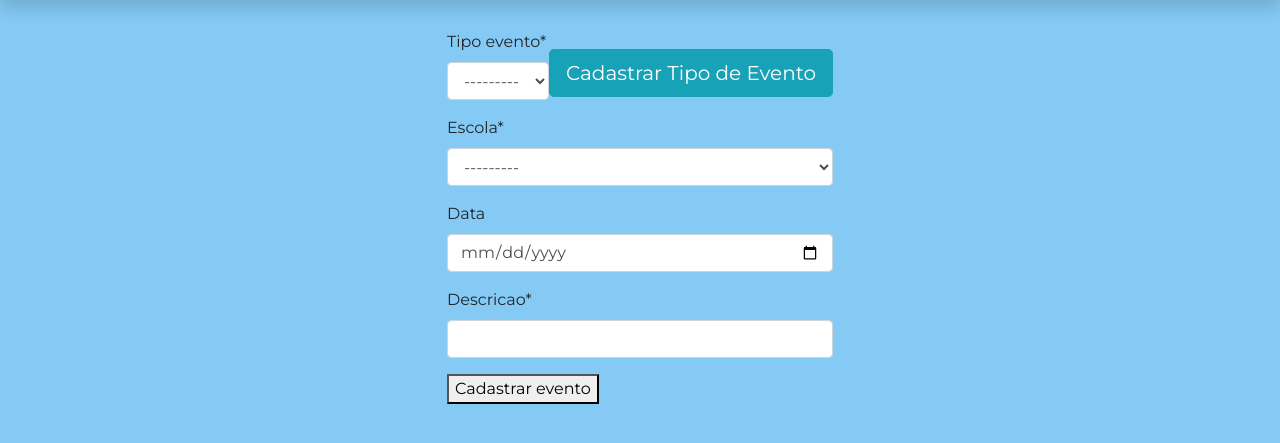
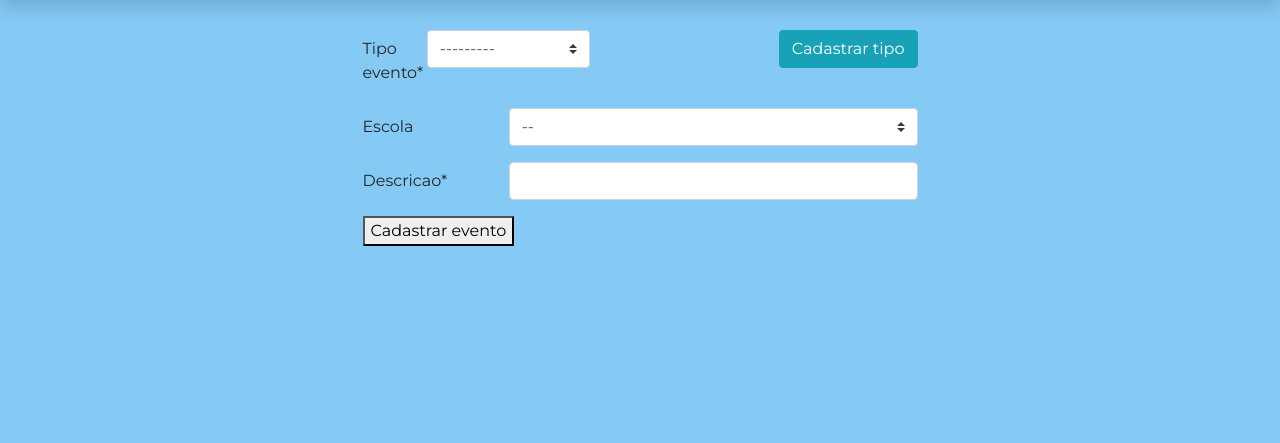
Before and after one commit to caro-marks/educatio, a Django app: page /evento/novo/ in a window 1280 px wide. Shown: the part 90-533 px from the top of the page. Run offline with Django 4.2, Linux system fonts and the light colour scheme; the visitor is signed in with stand-in values (Sample User, id 1); data that the repository does not hold is empty; some libraries are stand-ins or nearby versions.

Commit message:
finalizado finalmente amem

```diff
--- a/escolas/forms.py
+++ b/escolas/forms.py
@@ -69,6 +69,7 @@ class CriaEscolaForm(forms.ModelForm):
             )
         )
 
+
 class EditaEscolaForm(forms.ModelForm):
 
     class Meta:
@@ -111,7 +112,13 @@ class EditaEscolaForm(forms.ModelForm):
             )
         )
 
+
 class CriaAlunoForm(forms.ModelForm):
+    escola = forms.ModelChoiceField(
+        queryset=Escola.objects.filter(ativo=True),
+        empty_label="--",
+        required=False
+    )
     class Meta:
         model = Aluno
         exclude = ['operador', 'familia']
@@ -161,6 +168,7 @@ class CriaAlunoForm(forms.ModelForm):
                 css_class="justify-content-md-end pr-1"
             )
         )
+
 
 class EditaAlunoForm(forms.ModelForm):
     class Meta:
@@ -213,8 +221,10 @@ class EditaAlunoForm(forms.ModelForm):
             )
         )
 
+
 class ListAlunosFilter(forms.Form):
     escola = forms.ChoiceField(choices=[('', '--')] + [(escola.id, escola.nome) for escola in Escola.objects.filter(ativo=True)], required=False)
+
 
 class CriaParenteForm(forms.ModelForm):
     class Meta:
@@ -243,14 +253,26 @@ class ListEventosFilter(forms.Form):
 
 
 class CriaEventoForm(forms.ModelForm):
+    escola = forms.ModelChoiceField(
+        queryset=Escola.objects.filter(ativo=True),
+        empty_label="--",
+        required=False
+    )
+    # escola = forms.ChoiceField(choices=[('', '--')] + [(escola.id, escola.nome) for escola in Escola.objects.filter(ativo=True)], required=False)
     class Meta:
         model = Evento
         fields = '__all__'
-        widgets = {
-            'data': DateInput(attrs={'type': 'date'}),
-        }
 
-class CriaTipoEvento(forms.ModelForm):
+
+    def __init__(self, *args, **kwargs):
+        super().__init__(*args, **kwargs)
+        self.helper = FormHelper()
+        self.helper.form_class = 'form-horizontal'  # Aplica o estilo horizontal
+        self.helper.label_class = 'col-3'  # Classe da label
+        self.helper.field_class = 'col-9'  # Classe do campo
+
+
+class CriaTipoEventoForm(forms.ModelForm):
     class Meta:
         model = TipoEvento
         fields = '__all__'
@@ -279,6 +301,7 @@ class ListNotasEventoFilter(forms.Form):
             ),
         )
 
+
 class AvaliarEventoForm(forms.Form):
     nota = forms.DecimalField(label='Nota', max_digits=5, decimal_places=2)
 
--- a/escolas/views.py
+++ b/escolas/views.py
@@ -1,14 +1,33 @@
 import datetime, csv
 from typing import Any, Dict
 from django.db.models.query import QuerySet
+from django.forms.models import BaseModelForm
 from django.views.generic import ListView, DetailView, TemplateView, View, CreateView, UpdateView
 from .models import CustomUser, Escola, Aluno, Evento, TipoEvento, NotaEvento, Parente
-from .forms import UsuarioForm, CriaEscolaForm, ListAlunosFilter, CriaAlunoForm, CriaParenteForm, ListEventosFilter, CriaEventoForm, CriaTipoEvento, ListNotasEventoFilter, AvaliarEventoForm, EditaEscolaForm, EditaAlunoForm
 from django.contrib.auth.models import Group
 from django.contrib.auth.mixins import LoginRequiredMixin
 from django.urls import reverse, reverse_lazy
 from django.shortcuts import redirect, get_object_or_404
 from django.http import HttpRequest, HttpResponse
+from .forms import (
+    UsuarioForm,
+
+    CriaEscolaForm,
+    EditaEscolaForm,
+
+    ListAlunosFilter,
+    CriaAlunoForm,
+    EditaAlunoForm,
+    CriaParenteForm,
+
+    # ListEventosFilter,
+
+    CriaEventoForm,
+    CriaTipoEventoForm,
+
+    ListNotasEventoFilter,
+    AvaliarEventoForm,
+)
 
 ### HOMEPAGE
 
@@ -239,28 +258,28 @@ class ListaEventosView(LoginRequiredMixin, ListView):
     model = Evento
     template_name = 'eventos/lista_eventos.html'
     context_object_name = 'eventos'
-    form_class = ListEventosFilter
+    # form_class = ListEventosFilter
 
     def get_context_data(self, **kwargs: Any) -> Dict[str, Any]:
         context = super().get_context_data(**kwargs)
-        context['form'] = self.form_class(self.request.GET)
+        # context['form'] = self.form_class(self.request.GET)
 
-        if escola_id := self.request.GET.get('escola'):
-            context['eventos'] = self.model.objects.filter(escola__id=escola_id).order_by('-data', 'descricao', 'tipo_evento', 'escola')
+        # if escola_id := self.request.GET.get('escola'):
+        #     context['eventos'] = self.model.objects.filter(escola__id=escola_id).order_by('descricao', 'tipo_evento', 'escola')
 
         return context
 
     def get_queryset(self):
         queryset = super().get_queryset()
-        form = self.form_class(self.request.GET)
-        if form.is_valid():
+        # form = self.form_class(self.request.GET)
+        # if form.is_valid():
 
-            if data_inicio := form.cleaned_data.get('data_inicio'):
-                queryset = queryset.filter(data__gte=data_inicio)
-            if data_fim := form.cleaned_data.get('data_fim'):
-                queryset = queryset.filter(data__lte=data_fim)
+        #     if data_inicio := form.cleaned_data.get('data_inicio'):
+        #         queryset = queryset.filter(data__gte=data_inicio)
+        #     if data_fim := form.cleaned_data.get('data_fim'):
+        #         queryset = queryset.filter(data__lte=data_fim)
 
-        return queryset.order_by('-data', 'descricao', 'tipo_evento','escola')
+        return queryset.order_by('descricao', 'tipo_evento','escola')
 
 class CriaEventoView(LoginRequiredMixin, CreateView):
     model = Evento
@@ -282,29 +301,27 @@ class CriaEventoView(LoginRequiredMixin, CreateView):
 
     def get_context_data(self, **kwargs: Any) -> Dict[str, Any]:
         context =  super().get_context_data(**kwargs)
-        context['form_tipo_evento'] = CriaTipoEvento(self.request.POST)
+        context['form_tipo_evento'] = CriaTipoEventoForm()
 
         return context
+
+    def form_valid(self, form: BaseModelForm) -> HttpResponse:
+        form = super().form_valid(form)
+        print(f'form: {form}')
+        return form
 
 class CriaTipoEventoView(LoginRequiredMixin, CreateView):
     model = TipoEvento
     template_name = 'eventos/cria_tipo_evento.html'
-    form_class = CriaTipoEvento
+    form_class = CriaTipoEventoForm
     success_url = '/evento/novo/'
-
-    def get_success_url(self):
-        evento_id = self.object.pk
-        escola = self.model.objects.get(pk=evento_id).escola
-        url = reverse('escolas:eventos')
-        success_url = f'{url}?escola={escola.id}'
-        return success_url
 
 
 ### NotaEvento
 
-def get_notas(notas_evento):
+def get_notas_data(notas_evento):
     medias = []
-    alunos = [nota_evento.aluno for nota_evento in notas_evento]
+    alunos = [notas_evento.aluno for notas_evento in notas_evento]
     for aluno in list(set(alunos)):
         notas_eventos = notas_evento.filter(aluno=aluno)
         total_pesos = 0
@@ -325,12 +342,26 @@ def get_notas(notas_evento):
 
         medias.append(
             {
-                'id': aluno.id,
+                'aluno_id': aluno.id,
                 'aluno': aluno.nome,
-                'resultado': round(media_ponderada, 2)
+                'resultado': round(media_ponderada, 2),
+                'escola': aluno.escola.nome,
+                'detalhes': [
+                    {
+                        'nota_id': nota_eventos.id,
+                        'nota': nota_eventos.nota
+
+                    } for nota_eventos in notas_eventos
+                ]
             }
         )
-    return medias
+
+    return sorted(
+        medias,
+        key=lambda media: (-media['resultado'], media['aluno']),
+        # reverse=(True, False)
+    )
+
 
 def get_notas_evento(escola_id, evento_id, data_inicio, data_fim):
     nota_field = 'Media' if evento_id else 'Avaliação'
@@ -345,11 +376,13 @@ def get_notas_evento(escola_id, evento_id, data_inicio, data_fim):
         notas_evento = NotaEvento.objects.all()
 
     if data_inicio:
-        notas_evento = notas_evento.filter(evento__data__gte=data_inicio)
+        notas_evento = notas_evento.filter(data_entrega__gte=data_inicio)
+        # notas_evento = notas_evento.filter(evento__data__gte=data_inicio)
     if data_fim:
-        notas_evento = notas_evento.filter(evento__data__lte=data_fim)
+        notas_evento = notas_evento.filter(data_entrega__lte=data_fim)
+        # notas_evento = notas_evento.filter(evento__data__lte=data_fim)
 
-    notas = get_notas(notas_evento)
+    notas = get_notas_data(notas_evento)
 
     return notas, nota_field
 
@@ -381,7 +414,7 @@ class ExportarDadosNotas(LoginRequiredMixin, View):
         writer.writerow(['Aluno', nota_field])
 
         for nota in notas_evento:
-            writer.writerow([nota['aluno'], nota['resultado']])
+            writer.writerow([nota['aluno'], nota['resultado'], nota['escola'], nota['detalhes']])
 
         return response
 
@@ -406,10 +439,10 @@ class ListaNotasEventoView(LoginRequiredMixin, TemplateView):
         context['nota_field'] = nota_field
         return context
 
-class ListaNotasAlunoView(LoginRequiredMixin, ListView):
+class ListaNotasAlunoView(LoginRequiredMixin, TemplateView):
     model = NotaEvento
     template_name = 'notas/lista_notas_aluno.html'
-    context_object_name = 'notas_evento'
+    # context_object_name = 'notas_evento'
 
     def get_context_data(self, **kwargs):
         context = super().get_context_data(**kwargs)
@@ -436,7 +469,7 @@ class AlunosSemNotasListView(LoginRequiredMixin, ListView):
         evento_id = self.kwargs['evento_id']
         evento_escola = Evento.objects.get(id=evento_id).escola
         alunos_com_notas = NotaEvento.objects.filter(evento_id=evento_id).values_list('aluno_id', flat=True)
-        alunos_sem_notas = Aluno.objects.filter(escola=evento_escola).exclude(id__in=alunos_com_notas)
+        alunos_sem_notas = self.model.objects.filter(escola=evento_escola).exclude(id__in=alunos_com_notas)
         return alunos_sem_notas
 
 class CriarNotaView(LoginRequiredMixin, View):
--- a/static/js/script.js
+++ b/static/js/script.js
@@ -13,6 +13,11 @@ new DataTable('#alunos', {
       url: '//cdn.datatables.net/plug-ins/1.13.6/i18n/pt-BR.json',
   },
 });
+new DataTable('#notas-aluno', {
+  language: {
+      url: '//cdn.datatables.net/plug-ins/1.13.6/i18n/pt-BR.json',
+  },
+});
 new DataTable('#eventos', {
   language: {
       url: '//cdn.datatables.net/plug-ins/1.13.6/i18n/pt-BR.json',
--- a/templates/eventos/cria_evento.html
+++ b/templates/eventos/cria_evento.html
@@ -3,19 +3,22 @@
 {% block content %}
     {% load crispy_forms_tags %}
 
+    <div class="w-50">
         <form action="{% url 'escolas:cria_evento' %}" method="post">
             {% csrf_token %}
-        <div class="d-flex flex-row justify-content-between align-items-center">
+            <div class="d-flex flex-row align-items-start justify-content-between">
+                <div class="d-flex justify-content-around">
                     {{ form.tipo_evento|as_crispy_field  }}
-            <button type="button" class="btn btn-info btn-lg" data-toggle="modal" data-target="#tipoEventoModal">
-                Cadastrar Tipo de Evento
+                </div>
+                <button type="button" class="btn btn-info" data-toggle="modal" data-target="#tipoEventoModal">
+                    Cadastrar tipo
                 </button>
             </div>
             {{ form.escola|as_crispy_field  }}
-        {{ form.data|as_crispy_field  }}
             {{ form.descricao|as_crispy_field  }}
             <button class="filter-button" type="submit">Cadastrar evento</button>
         </form>
+    </div>
     {% include 'eventos/cria_tipo_evento.html' %}
 
 {% endblock %}
--- a/templates/eventos/cria_tipo_evento.html
+++ b/templates/eventos/cria_tipo_evento.html
@@ -15,7 +15,7 @@
                     {{ form_tipo_evento|crispy}}
                 </div>
                 <div class="modal-footer">
-                    <button class="filter-button" type="submit"">Cadastrar evento</button>
+                    <button class="filter-button" type="submit">Cadastrar tipo de evento</button>
                     <button class="btn btn-default" data-dismiss="modal">Cancelar</button>
                 </div>
             </div>
--- a/templates/eventos/detalhe_evento.html
+++ b/templates/eventos/detalhe_evento.html
@@ -3,7 +3,6 @@
 {% block content %}
     <h1>Detalhes do Evento</h1>
     <h2>{{ evento.descricao }}</h2>
-    <p><strong>Data:</strong> {{ evento.data }}</p>
     <p><strong>Escola:</strong> {{ evento.escola }}</p>
     <p><strong>Tipo do Evento:</strong> {{ aluno.tipo_evento }}</p>
 {% endblock %}
--- a/templates/registration/login.html
+++ b/templates/registration/login.html
@@ -43,7 +43,7 @@
                 </div>
 
                 <div class="col-md-6 offset-md-4">
-                  <button class="filter-button" type="submit"" class="btn btn-primary">
+                  <button class="filter-button" type="submit" class="btn btn-primary">
                     Login
                   </button>
                 </div>
--- a/templates/usuarios/cria_usuario.html
+++ b/templates/usuarios/cria_usuario.html
@@ -6,6 +6,6 @@
     <form action="{% url 'escolas:cria_usuario' %}" method="post">
         {% csrf_token %}
         {{ form|crispy }}
-        <button class="filter-button" type="submit"">Criar Novo Usuário</button>
+        <button class="filter-button" type="submit">Criar Novo Usuário</button>
     </form>
 {% endblock %}
```
Also changed, not shown: escolas/models.py (+5 -3 lines), templates/alunos/lista_alunos.html (+0 -12 lines), templates/eventos/lista_eventos.html (+1 -18 lines), templates/notas/lista_notas_evento.html (+4 -8 lines), escolas/migrations/0001_initial.py, escolas/migrations/0003_remove_evento_data_notaevento_data_entrega_and_more.py (added), 1 other file. Lines whose indentation alone changed are shown as unchanged.
